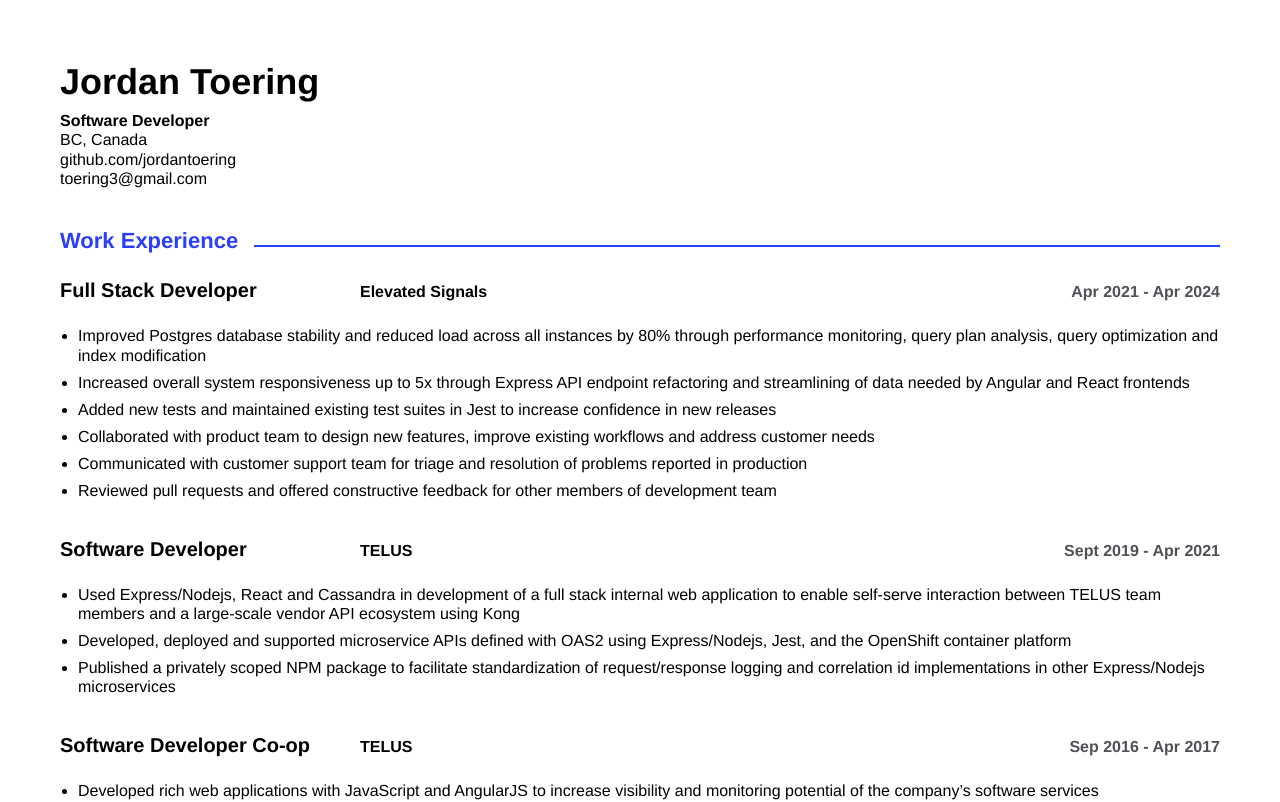
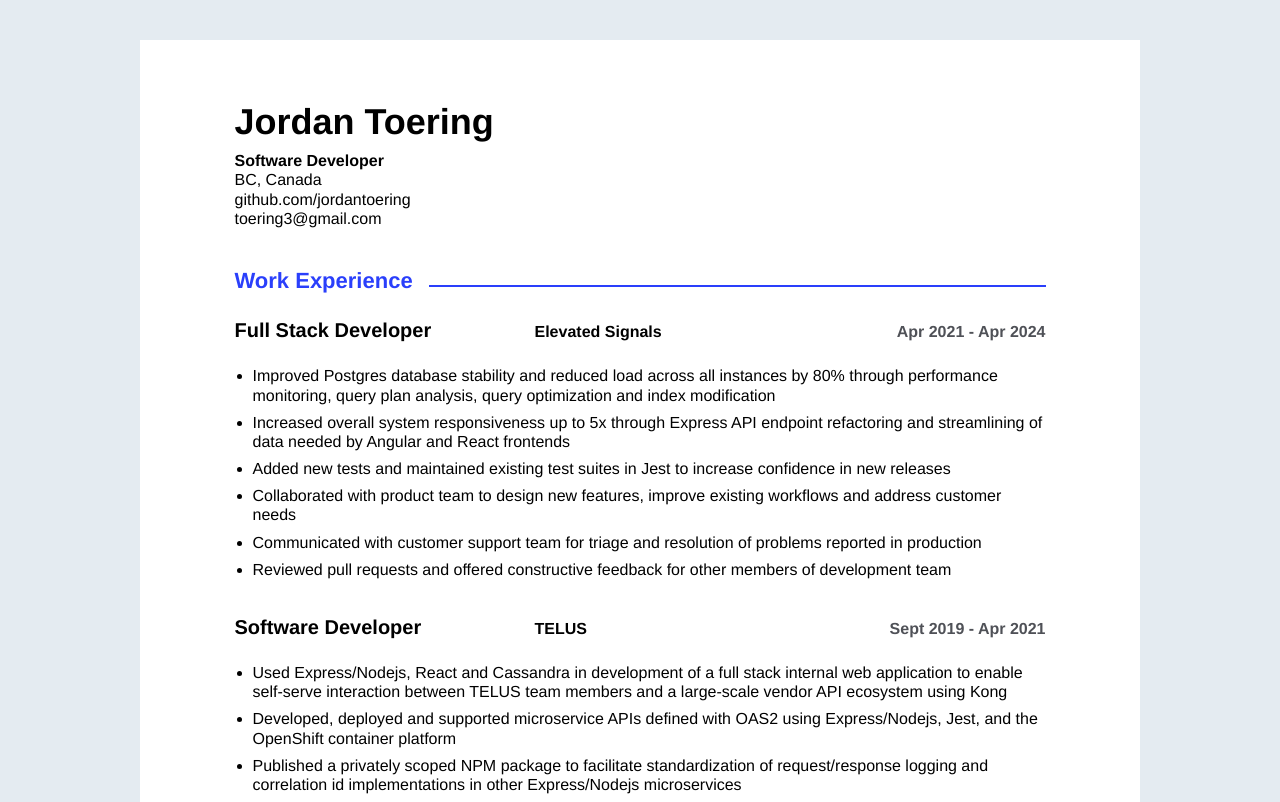
Before and after one commit to JordanToering/jordantoering.github.io, a SvelteKit app: page / in a window 1280 px wide. Shown: the top 802 px of the page. Built offline with nearby package versions, Linux system fonts and the light colour scheme; a web font is replaced by a local one.

Commit message:
add favicon, page formatting

```diff
--- a/src/app.html
+++ b/src/app.html
@@ -2,7 +2,7 @@
 <html lang="en">
 	<head>
 		<meta charset="utf-8" />
-		<link rel="icon" href="%sveltekit.assets%/favicon.png" />
+		<link rel="icon" href="%sveltekit.assets%/favicon.ico" />
 		<meta name="viewport" content="width=device-width, initial-scale=1" />
 		%sveltekit.head%
 	</head>
--- a/src/routes/+layout.svelte
+++ b/src/routes/+layout.svelte
@@ -54,5 +54,6 @@
 		font-feature-settings: 'case', 'rlig', 'calt', 'kern';
 		line-height: 1.2;
 		font-size: 16px;
+		background-color: #e4ebf1;
 	}
 </style>
--- a/src/routes/+page.svelte
+++ b/src/routes/+page.svelte
@@ -32,7 +32,7 @@
 			]
 		},
 		{
-			job_title: 'Software Developer Co-op',
+			job_title: 'Software Developer',
 			company: 'TELUS',
 			date_year_start: '2016',
 			date_month_start: 'Sep',
@@ -45,7 +45,7 @@
 			]
 		},
 		{
-			job_title: 'Software Developer in Test Co-op',
+			job_title: 'Software Developer in Test',
 			company: 'Pulse Energy/EnerNOC',
 			date_year_start: '2014',
 			date_month_start: 'Sep',
@@ -86,6 +86,7 @@
 	];
 </script>
 
+<div class="paper-container">
 	<div class="resume">
 		<header>
 			<h1>Jordan Toering</h1>
@@ -170,13 +171,24 @@
 			</ul>
 		</section>
 	</div>
+</div>
 
 <style>
+	.paper-container {
+		margin: 40px auto 40px auto;
+		max-width: 1000px;
+		width: 100%;
+		box-sizing: border-box;
+		background-color: #ffffff;
+	}
 	.resume {
 		padding-left: 24px;
 		padding-right: 24px;
 		padding-top: 40px;
 		padding-bottom: 40px;
+		max-width: 931px;
+		box-sizing: border-box;
+		margin: 0 auto;
 	}
 
 	@media only screen and (min-width: 768px) {
@@ -185,6 +197,9 @@
 			padding-right: 60px;
 			padding-top: 60px;
 			padding-bottom: 60px;
+			max-width: 931px;
+			box-sizing: border-box;
+			margin: 0 auto;
 		}
 	}
 
```
Also changed, not shown: static/favicon.png (deleted), 1 other file (tests, documents, lock files or other folders). Lines whose indentation alone changed are shown as unchanged.
